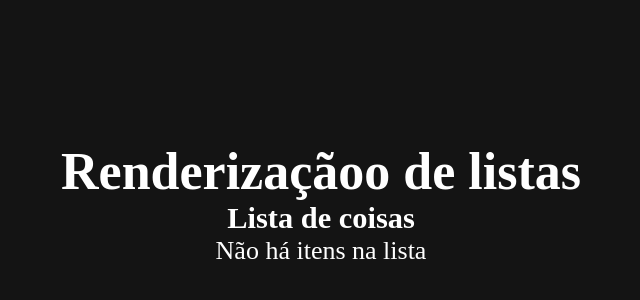
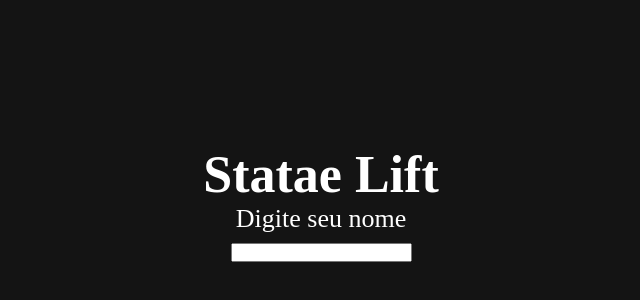
Before and after one commit to FelipeFerreiradv/react, a React (Create React App) app in the folder my-first-project/: page / in a window 1280 px wide. Shown: the part 196-496 px from the top of the page, without its empty margins (319-959 px from the left). Built offline with nearby package versions, Linux system fonts and the light colour scheme.

Commit message:
adifiona um novo fundamento

```diff
--- a/my-first-project/src/App.js
+++ b/my-first-project/src/App.js
@@ -1,15 +1,19 @@
 // import logo from './logo.svg';
 import './App.css';
-import NewList from './components/form/newlist';
+import { useState } from 'react'
+import YourName from './components/form/yourName';
+import Hello from './components/form/hello.js';
 
 function App() {
-  const myItens = ['react', 'vue', 'angular'];
+  const [name, setName] = useState()
+
 
   return (
     <div className="App">
       <div className="App-header">
-      <h1>Renderizaçãoo de listas</h1>
-      <NewList items={myItens}/>
+        <h1>Statae Lift</h1>
+        <YourName setName={setName}/>
+        <Hello name={name}/>
       </div>
     </div>
   );
--- /dev/null
+++ b/my-first-project/src/components/form/hello.js
@@ -0,0 +1,9 @@
+function Hello( {name} ){
+    function sayHello(event){
+        return `Olá ${event}, tudo bem?`
+    }
+
+    return <>{name && <p>{sayHello(name)}</p>}</>
+}
+
+export default Hello;
--- /dev/null
+++ b/my-first-project/src/components/form/yourName.js
@@ -0,0 +1,11 @@
+function YourName({ setName }){
+    return(
+        <div>
+            <p>Digite seu nome</p>
+            <input type="text" plaholder="Qual é o seu nome?"
+            onChange={(e) => setName(e.target.value)}/>
+        </div>
+    )
+}
+
+export default YourName;
```
